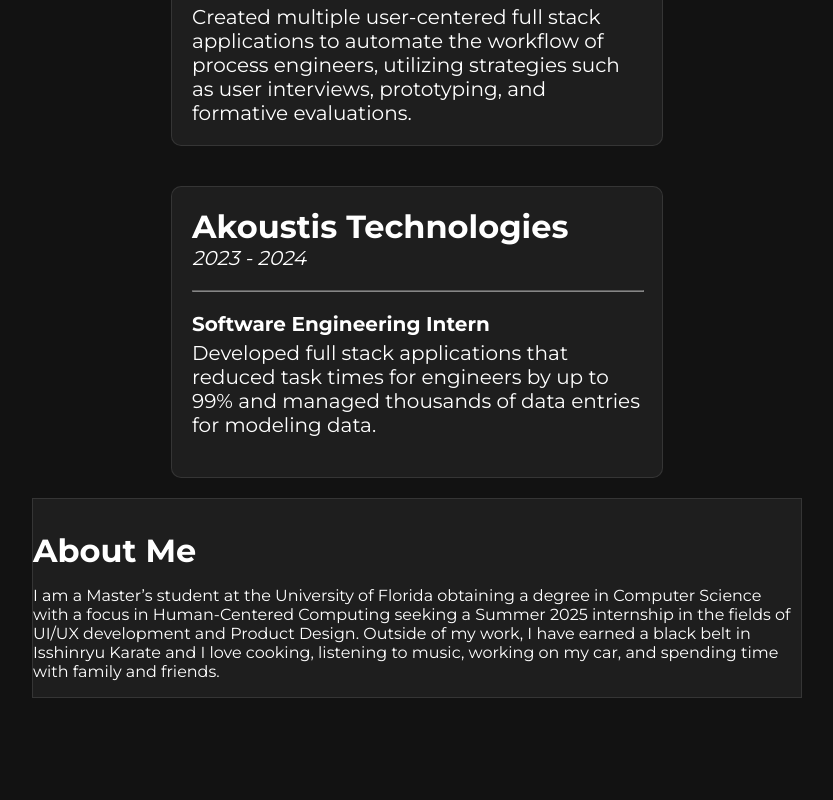
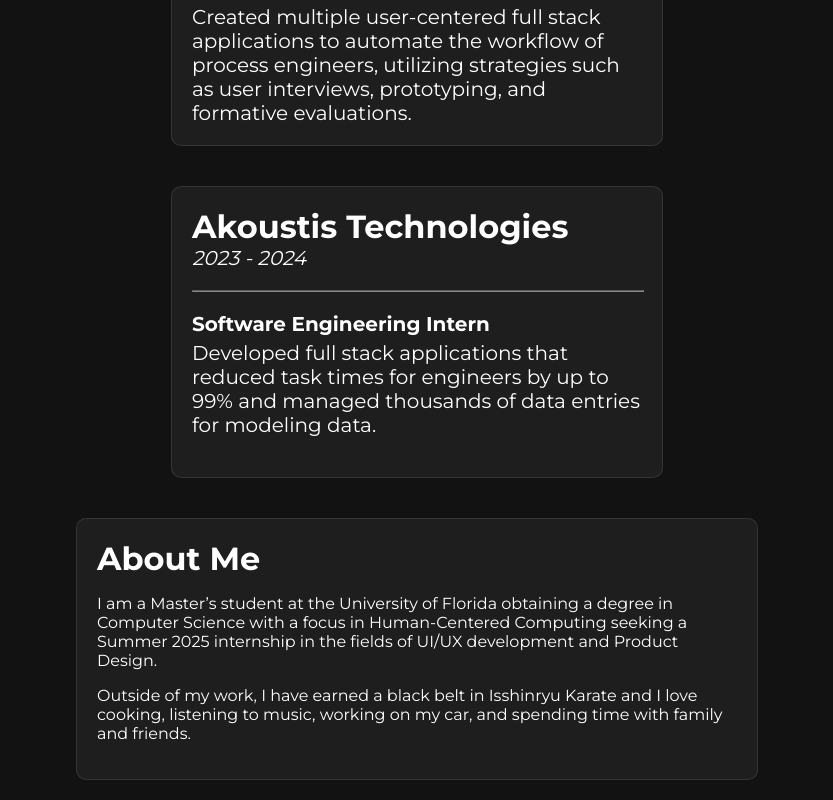
Before and after one commit to seankcheema/personal-portfolio, a React (Create React App) app in the folder personal-portfolio/: page / in a window 1280 px wide. Shown: the part 3325-4125 px from the top of the page, without its empty margins (223-1056 px from the left). Before the commit the page ends 4023 px from the top, so only its background shows below. Built offline with nearby package versions, Linux system fonts and the light colour scheme.

Commit message:
formatting for about me

```diff
--- a/personal-portfolio/src/components/Home.css
+++ b/personal-portfolio/src/components/Home.css
@@ -78,12 +78,17 @@
 }
 
 .about-me {
-    max-width: 60%;
+    max-width: 50%;
+    padding: 20px;
+    margin-top: 20px;
+    margin-bottom: 20px;
+    border-radius: 10px;
     background-color: #1e1e1e;
     border: rgba(255, 255, 255, 0.1) 1px solid; /* White border with 20% opacity */
 }
 
 .about-me h3 {
+    margin-top: 0px; /* Remove top margin */
     font-size: 32px; /* Adjust font size */
     margin-bottom: 0;
 }
--- a/personal-portfolio/src/components/Home.tsx
+++ b/personal-portfolio/src/components/Home.tsx
@@ -94,10 +94,8 @@
 
       <div className='about-me'>
           <h3>About Me</h3>
-          <p>I am a Master’s student at the University of Florida obtaining a degree in Computer Science with a focus in Human-Centered Computing seeking a Summer 2025 internship in the fields of UI/UX development and Product Design.
-
-Outside of my work, I have earned a black belt in Isshinryu Karate and I love cooking, listening to music, working on my car, and spending time with family and friends.
-</p>
+          <p>I am a Master’s student at the University of Florida obtaining a degree in Computer Science with a focus in Human-Centered Computing seeking a Summer 2025 internship in the fields of UI/UX development and Product Design.</p>
+          <p>Outside of my work, I have earned a black belt in Isshinryu Karate and I love cooking, listening to music, working on my car, and spending time with family and friends.</p>
       </div>
 
     </div>
```
